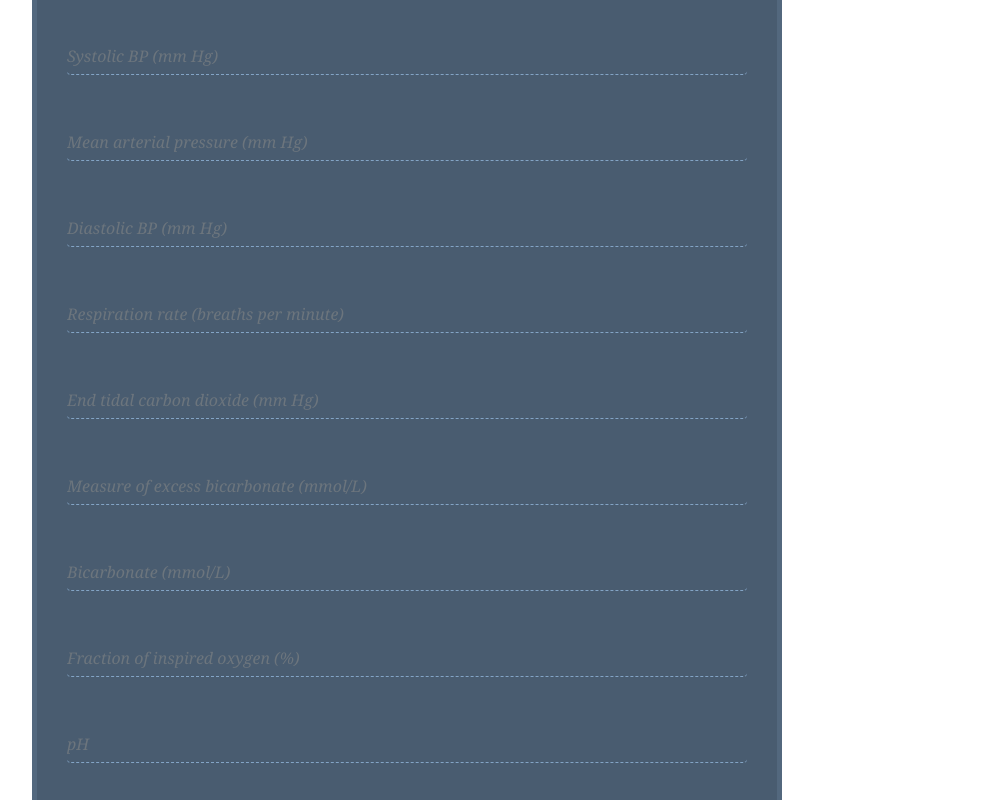
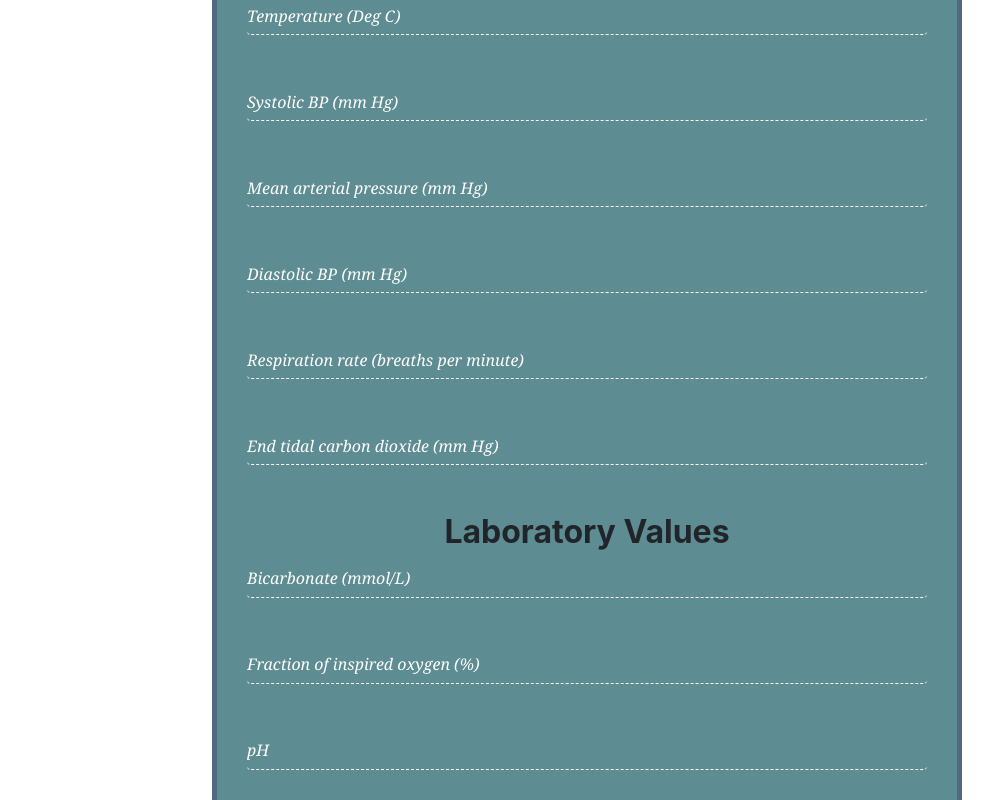
Before and after one commit to HusainNahrpurawala/Pasckathon_Bugslayers, a React (Create React App) app: page /form in a window 1280 px wide. Shown: the part 460-1260 px from the top of the page, without its empty margins (53-1046 px from the left). Built offline with nearby package versions, Linux system fonts and the light colour scheme.

Commit message:
second commit

```diff
--- a/src/App.css
+++ b/src/App.css
@@ -49,22 +49,28 @@
 .form-style-4 {
     width: 750px;
     font-size: 16px;
-    background: #495C70;
+    background: #5d8c92;
     padding: 30px 30px 15px 30px;
     border: 5px solid #53687E;
+
 }
-
 .form-style-4 input[type=submit],
 .form-style-4 input[type=button],
 .form-style-4 input[type=text],
 .form-style-4 input[type=email],
-.form-style-4 textarea,
+
 .form-style-4 label {
     font-family: Georgia, "Times New Roman", Times, serif;
     font-size: 16px;
     color: #fff;
+
+
+
+
 }
-
+::-webkit-input-placeholder { /* WebKit, Blink, Edge */
+    color:  white!important;
+  }
 .form-style-4 label {
     display: block;
     margin-bottom: 10px;
@@ -79,7 +85,7 @@
 .form-style-4 input[type=email] {
     background: transparent;
     border: none;
-    border-bottom: 1px dashed #83A4C5;
+    border-bottom: 1px dashed #ffffff;
     width: 600;
     outline: none;
     padding: 0px 0px 0px 0px;
@@ -108,7 +114,7 @@
 
 .form-style-4 input[type=submit],
 .form-style-4 input[type=button] {
-    background: #576E86;
+    background: #76afc5;
     border: none;
     padding: 8px 10px 8px 10px;
     border-radius: 5px;
--- a/src/components/DetailsForm.jsx
+++ b/src/components/DetailsForm.jsx
@@ -104,10 +104,10 @@ class DetailsForm extends Component {
 
   render() {
     return (
-      <div className="Home">
+      <div className="Home" >
         <section className="page-section">
           <div className="mt-5 text-center">
-            <div className="container">
+            <div className="container" align="center">
               <h1>
                 <i className="fa fa-hospital-o" />
                 Test for Sepsis
@@ -117,8 +117,9 @@ class DetailsForm extends Component {
                 id="detailsForm"
                 onSubmit={this.handleSubmit}
               >
+                <h2>Vital signs</h2>
                 {Object.keys(this.state).map((key, index) => {
-                  if (index !== 38) {
+                  if (index < 8) {
                     return (
                       <div>
                         <input
@@ -132,11 +133,53 @@ class DetailsForm extends Component {
                         />
                         <br />
                         <br />
+
                       </div>
                     );
                   }
                 })}
+              <h2>Laboratory Values</h2>
+              {Object.keys(this.state).map((key, index) => {
+                  if (index > 8 && index< 34) {
+                    return (
+                      <div>
+                        <input
+                          type="text"
+                          className="form-control"
+                          name={key}
+                          placeholder={this.state.detailedName[index]}
+                          // value={this.state[key]}
+                          onChange={this.ChangeHandler}
+                          // required
+                        />
+                        <br />
+                        <br />
 
+                      </div>
+                    );
+                  }
+                })}
+              <h2>Demographics</h2>
+              {Object.keys(this.state).map((key, index) => {
+                  if (index > 33 && index< 38) {
+                    return (
+                      <div>
+                        <input
+                          type="text"
+                          className="form-control"
+                          name={key}
+                          placeholder={this.state.detailedName[index]}
+                          // value={this.state[key]}
+                          onChange={this.ChangeHandler}
+                          // required
+                        />
+                        <br />
+                        <br />
+
+                      </div>
+                    );
+                  }
+                })}
                 <button type="submit" className="btn btn-primary btn-bg mt-3">
                   Predict
                 </button>
```
